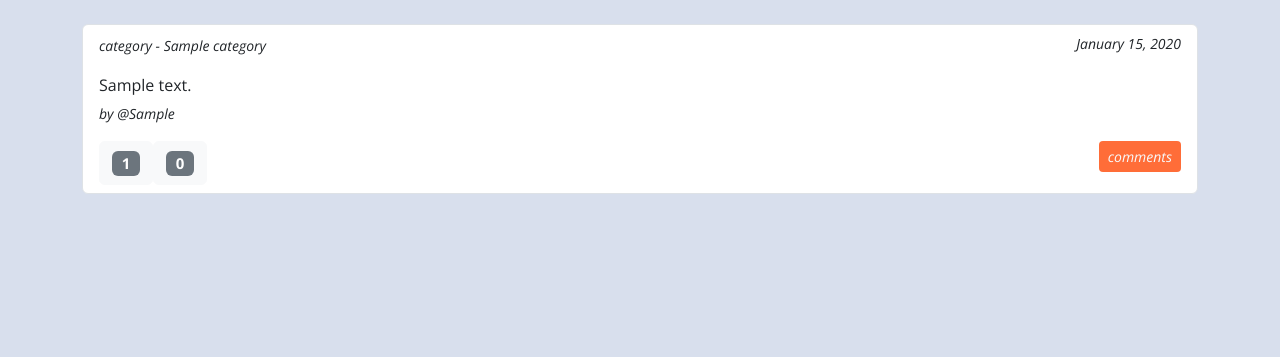
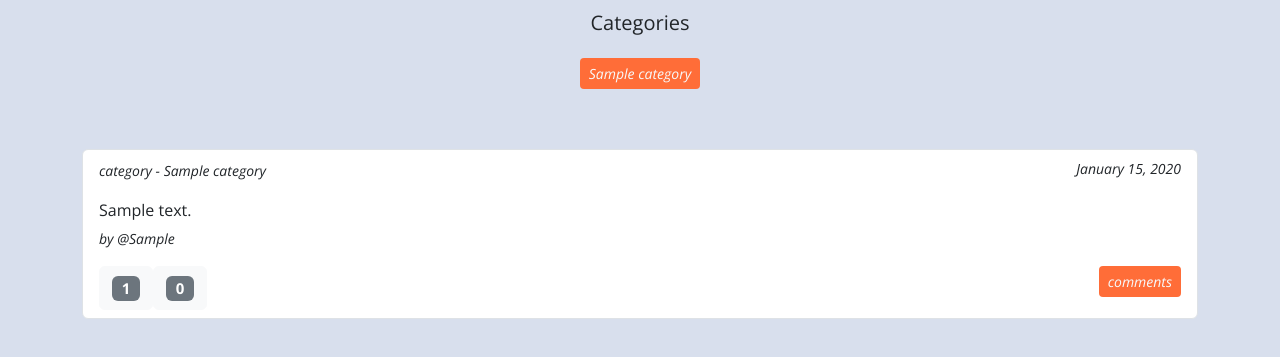
Before and after one commit to Edu58/Flask-Pitches-Webapp, a Flask app: page / in a window 1280 px wide. Shown: the part 63-420 px from the top of the page. Run offline with Flask 2, Linux system fonts and the light colour scheme; a user stored in the database is signed in; tables that the repository leaves empty hold one stand-in row (values such as "Sample post"); some libraries are stand-ins or nearby versions.

Commit message:
feat: adds showing pitches of specific category

```diff
--- a/app/main/views.py
+++ b/app/main/views.py
@@ -64,6 +64,14 @@ def add_comment(pitch_id):
     return render_template('comment.html', form=comment_form, comments=pitch_comments)
 
 
+@main.route('/category/<category_id>', methods=["GET", "POST"])
+@login_required
+def single_category(category_id):
+    category_name = Categories.query.filter_by(category_id=category_id).first()
+    category_pitches = Pitches.query.filter_by(category_id=category_id).all()
+    return render_template('single-category.html', pitches=category_pitches, category=category_name)
+
+
 @main.route('/like/<user_id>/<pitch_id>', methods=["GET", "POST"])
 @login_required
 def like(pitch_id, user_id):
--- a/app/static/pitch-list.css
+++ b/app/static/pitch-list.css
@@ -5,3 +5,7 @@ background-color: #FF6D38;
 button#category-btn {
 background-color: #FF6D38;
 }
+
+categories #category-btn {
+background-color: #FF6D38;
+}
--- /dev/null
+++ b/app/static/single-category.css
@@ -0,0 +1,3 @@
+ul li #comment-btn {
+background-color: #FF6D38;
+}
--- a/app/templates/index.html
+++ b/app/templates/index.html
@@ -10,8 +10,19 @@
 
 {% block content %}
 
+<div>
+    <p class="fs-5 text-center">Categories</p>
+    <div class="categories d-flex justify-content-center flex-wrap">
+        {% for category in categories %}
+        <a href="{{ url_for('main.single_category', category_id=category.category_id) }}" class="m-1">
+            <button class="btn btn-sm text-light fst-italic" id="category-btn">{{ category.category_name }}</button>
+        </a>
+        {% endfor %}
+    </div>
+</div>
+
 {% if pitches %}
-<div class="mt-3">
+<div class="mt-5">
     <ul class="list-group">
         {% for pitch in pitches %}
         <li class="list-group-item my-2">
```
Also changed, not shown: app/templates/single-category.html (added, +70 -0 lines), 1 other file.
